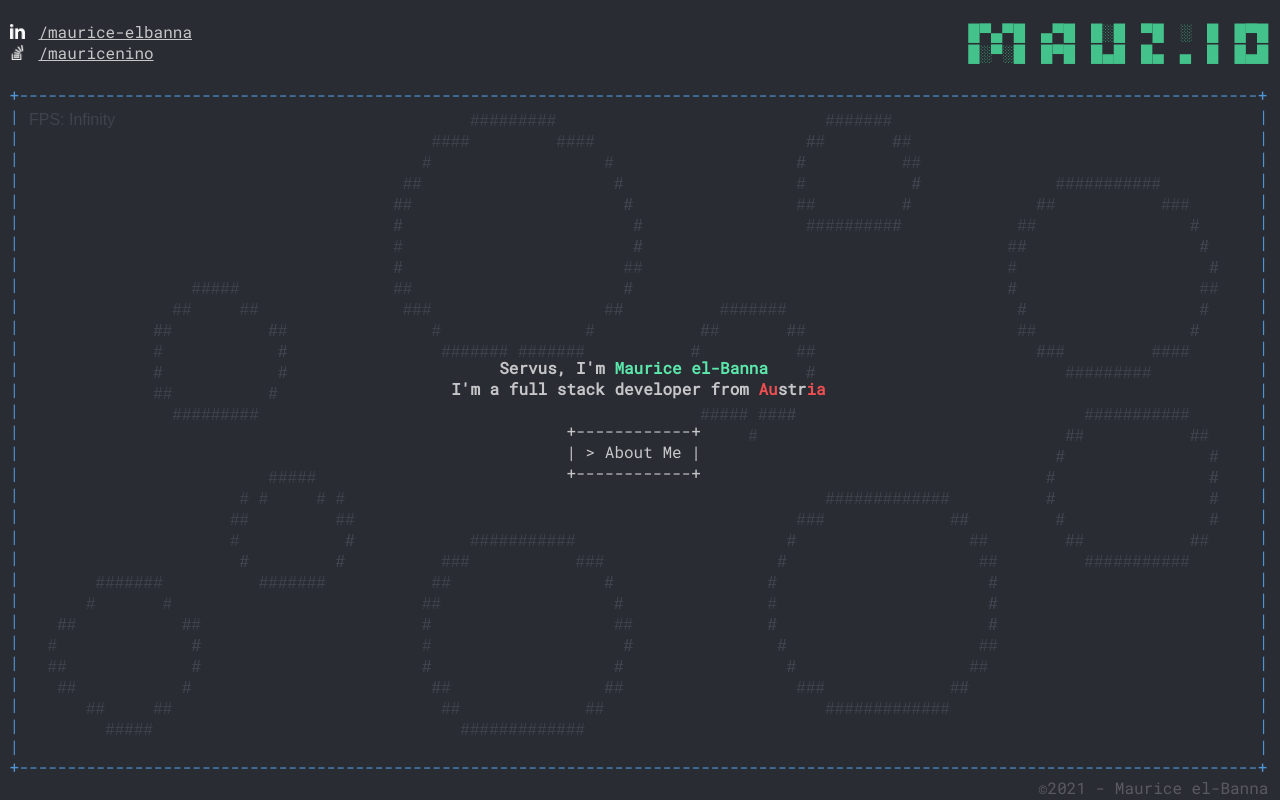
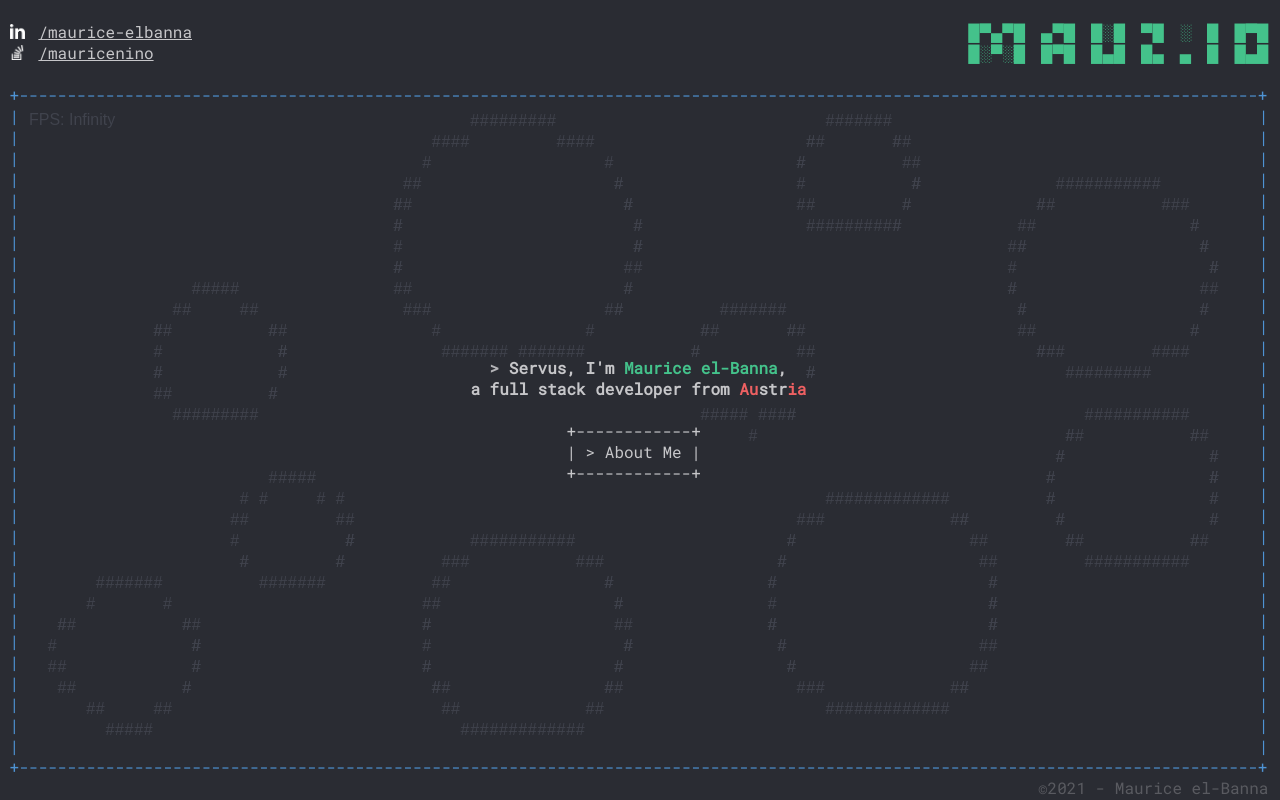
Before and after one commit to MauriceNino/portfolio, a Next.js app: page / in a window 1280 px wide. Built offline with nearby package versions, Linux system fonts and the light colour scheme.

Commit message:
fix texts & styles

```diff
--- a/src/pages/_app.scss
+++ b/src/pages/_app.scss
@@ -1,3 +1,7 @@
+@import url('https://fonts.googleapis.com/css2?family=Roboto+Mono&display=swap');
+// @import url('https://fonts.googleapis.com/css2?family=Ubuntu+Mono&display=swap');
+// @import url('https://fonts.googleapis.com/css2?family=Fira+Mono&display=swap');
+
 html,
 body,
 div,
@@ -57,7 +61,7 @@ html {
   --text-color: #c6c6c9;
   --primary-color: rgb(68, 194, 139);
   --secondary-color: rgb(78, 147, 211);
-  --tertiary-color: rgb(91, 232, 171);
+  --austria-color: #ee6062;
 
   --text-width: 9.6;
   --text-height: 21;
--- a/src/pages/home/home.page.tsx
+++ b/src/pages/home/home.page.tsx
@@ -4,8 +4,8 @@ import ConsoleContainer from '../../components/console-container/ConsoleContaine
 import Padded from '../../components/padded/padded';
 import { CellProps } from '../../types/default-props';
 import Heading from './heading/heading';
-import MainPage from './info-part/info.part';
-import SplashPage from './splash-part/splash.part';
+import Info from './info-part/info.part';
+import Splash from './splash-part/splash.part';
 
 type HomePageProps = CellProps;
 
@@ -37,11 +37,11 @@ const HomePage = (props: HomePageProps) => {
           disableSideLines={disableSideLines}
         >
           <div id="scrollable-content">
-            <SplashPage
+            <Splash
               vCells={verticalCellCount - 7 > 6 ? verticalCellCount - 7 : 6}
               hCells={horizontalCellCount - (disableSideLines ? 0 : 4)}
             />
-            <MainPage
+            <Info
               vCells={verticalCellCount - 7 > 6 ? verticalCellCount - 7 : 6}
               hCells={horizontalCellCount - (disableSideLines ? 0 : 4)}
             />
--- a/src/pages/home/info-part/info.part.tsx
+++ b/src/pages/home/info-part/info.part.tsx
@@ -6,9 +6,9 @@ import styles from './info.part.module.scss';
 import Projects from './projects/projects';
 import Skills from './skills/skills';
 
-type MainPageProps = CellProps;
+type InfoProps = CellProps;
 
-const MainPage = (props: MainPageProps) => {
+const Info = (props: InfoProps) => {
   const hCells = props.hCells;
   const vCells = props.vCells;
 
@@ -62,4 +62,4 @@ const MainPage = (props: MainPageProps) => {
   );
 };
 
-export default MainPage;
+export default Info;
--- a/src/pages/home/info-part/projects/projects.tsx
+++ b/src/pages/home/info-part/projects/projects.tsx
@@ -104,9 +104,9 @@ const Projects = (props: ProjectProps) => {
           logo={{ class: 'mauz', img: mauzLogo, logoLeft: false }}
           isFullscreen={isFullscreen}
         >
-          The website you are looking at right now was written by me to learn
-          React and is the first one written by me in the framework (sorry for
-          the bugs). The idea for it came to me when I saw the project{' '}
+          The website you are currently viewing, was written in React with the
+          goal of learning the framework in the progress.The idea for it came to
+          me when I saw the project{' '}
           <a href="https://k9scli.io/" target="_blank" rel="noreferrer">
             "k9s"
           </a>{' '}
--- a/src/pages/home/splash-part/splash.part.module.scss
+++ b/src/pages/home/splash-part/splash.part.module.scss
@@ -1,8 +1,30 @@
+@keyframes blink {
+  0% {
+      opacity: 0;
+  }
+
+  80% {
+      opacity: 1;
+  }
+
+  100% {
+      opacity: 0;
+  }
+}
+
 #splashContainer {
   position: relative;
 
+  #carret {
+    animation: blink 1s infinite;
+  }
+
   #heading {
-    color: var(--tertiary-color);
+    color: var(--primary-color);
+  }
+
+  .austriaColored {
+    color: var(--austria-color);
   }
 
   .content {
--- a/src/pages/home/splash-part/splash.part.tsx
+++ b/src/pages/home/splash-part/splash.part.tsx
@@ -19,13 +19,14 @@ const Splash = (props: SplashProps) => {
 
   const headerParts = [
     <h1>
-      Servus, I'm <span id={styles.heading}>Maurice el-Banna</span>
+      <span id={styles.carret}>&gt;</span> Servus, I'm{' '}
+      <span id={styles.heading}>Maurice el-Banna</span>,
     </h1>,
     <h1>
-      I'm a full stack developer {hCells < 44 && <br />}from{' '}
-      <span style={{ color: '#ed4e50' }}>Au</span>
+      a full stack developer {hCells < 40 && <br />}from{' '}
+      <span className={styles.austriaColored}>Au</span>
       <span>str</span>
-      <span style={{ color: '#ed4e50' }}>ia</span>
+      <span className={styles.austriaColored}>ia</span>
     </h1>,
     <br />,
     <div className={styles.button} onClick={onClick}>
--- a/src/pages/index.tsx
+++ b/src/pages/index.tsx
@@ -45,20 +45,14 @@ const App = () => {
   return (
     <>
       <Head>
+        <html lang="en-US" />
         <title>Maurice el-Banna</title>
         <link rel="icon" href="favicon.ico" />
         <meta name="viewport" content="width=device-width, initial-scale=1" />
         <meta
           name="description"
-          content="Servus, I'm Maurice el-Banna, I'm a full stack developer from Austria"
+          content="Servus, I'm Maurice el-Banna, a full stack developer from Austria"
         />
-
-        <link rel="preconnect" href="https://fonts.gstatic.com" />
-        <link
-          href="https://fonts.googleapis.com/css2?family=Roboto+Mono"
-          rel="stylesheet"
-        />
-
         <link rel="apple-touch-icon" href="logo192.png" />
         <link rel="manifest" href="manifest.json" />
       </Head>
```
